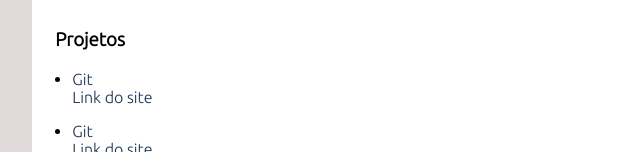
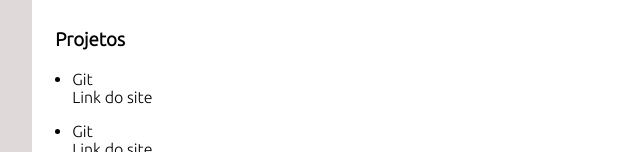
Before and after one commit to TiagoAugustoFront/Curriculo, a plain HTML site: page index.html in a window 1280 px wide. Shown: the part 800-952 px from the top of the page, 169-809 px from the left. Drawn offline with Linux system fonts and the light colour scheme.

Commit message:
color adjustment

```diff
--- a/curriculo.css
+++ b/curriculo.css
@@ -128,7 +128,7 @@ a{
 }
 
 #projects a{
-    color: #182f4e;
+    color: #000000;
 }
 
 /*--------------------------------------------------------------------------------------------------*/
```
